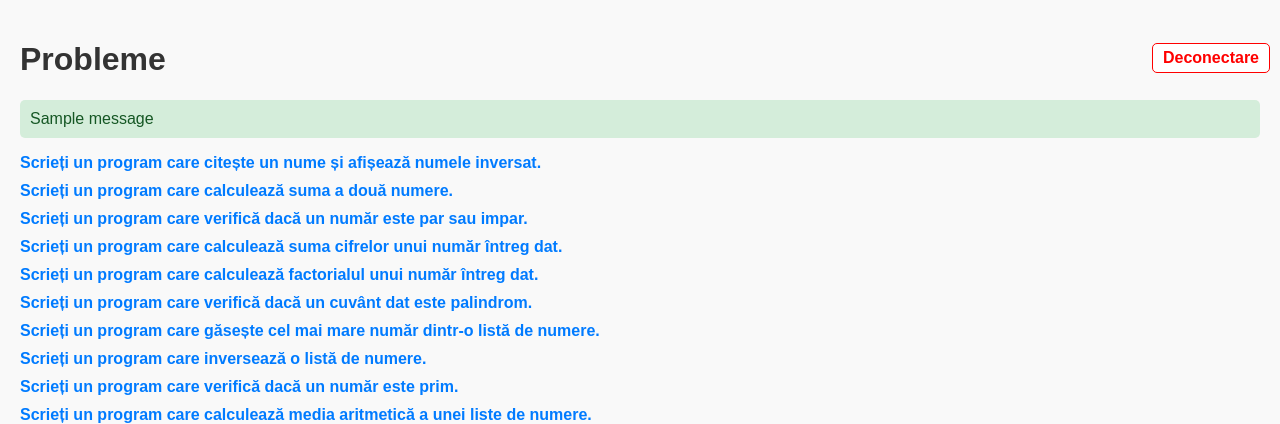
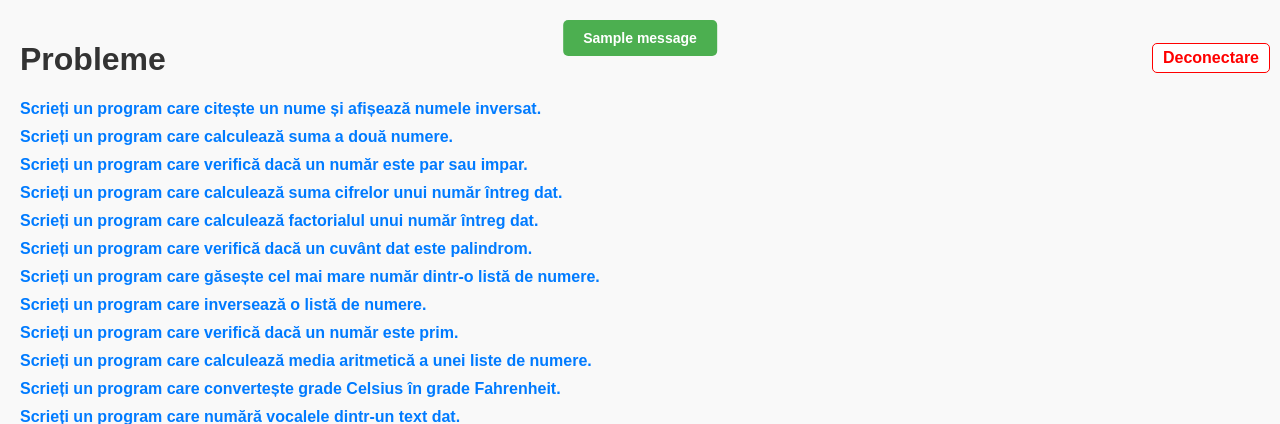
Before and after one commit to Platforma-info/platforma-info, a Flask app: page / in a window 1280 px wide. Shown: the top 424 px of the page. Run offline with Flask 3, Linux system fonts and the light colour scheme; a user stored in the database is signed in; tables that the repository leaves empty hold one stand-in row (values such as "Sample post"); one stand-in notice (Sample message) is shown.

Commit message:
Add error handling for non-existent problems and enhance flash message display based on evaluation results

```diff
--- a/app.py
+++ b/app.py
@@ -94,6 +94,10 @@ def logout():
 @app.route('/problem/<int:problem_id>', methods=['GET', 'POST'])
 def problem(problem_id):
     problem = Problem.query.get(problem_id)
+    if not problem:
+        flash('Problema nu există!', 'error')
+        return redirect(url_for('index'))
+
     result = ""
     if request.method == 'POST':
         source_code = request.form['source_code']
@@ -104,10 +108,16 @@ def problem(problem_id):
 
         result = evaluate_code(source_code, problem.output_data)  # Execută evaluarea
 
+        # Adaugă trimiterea în baza de date
         new_submission = Submission(problem_id=problem.id, source_code=source_code, result=result)
         db.session.add(new_submission)
         db.session.commit()
-        flash(result, 'info')  # Afișează rezultatul ca mesaj flash
+
+        # Afișează mesajul flash în funcție de rezultat
+        if "Corect" in result:
+            flash(result, 'success')  # Verde pentru succes
+        else:
+            flash(result, 'error')  # Roșu pentru eroare
 
     return render_template('problem.html', problem=problem, result=result)
 
@@ -129,7 +139,6 @@ def evaluate_code(user_code, expected_output):
         # Verificăm dacă rezultatul coincide cu rezultatul așteptat
         if result.stdout.strip() == expected_output.strip():
             return "Corect! Răspunsul este exact."
-
         else:
             return f"Greșit! Ai obținut '{result.stdout.strip()}', dar se aștepta '{expected_output}'."
 
@@ -142,6 +151,7 @@ def evaluate_code(user_code, expected_output):
         if os.path.exists(file_name):
             os.remove(file_name)
 
+
 if __name__ == '__main__':
     port = int(os.environ.get("PORT", 8000))
     with app.app_context():
--- a/static/style.css
+++ b/static/style.css
@@ -75,26 +75,7 @@ button {
 button:hover {
     background-color: #0056b3;
 }
-.flashes {
-    list-style-type: none;
-    padding: 0;
-}
 
-.flashes li {
-    margin: 10px 0;
-    padding: 10px;
-    border-radius: 5px;
-}
-
-.flashes .success {
-    background-color: #d4edda;
-    color: #155724;
-}
-
-.flashes .danger {
-    background-color: #f8d7da;
-    color: #721c24;
-}
 .logout-btn {
     position: absolute; /* Fixarea poziției */
     top: 43px;          /* Distanța de sus */
--- a/templates/index.html
+++ b/templates/index.html
@@ -11,11 +11,11 @@
     <h1>Probleme</h1>
     {% with messages = get_flashed_messages(with_categories=true) %}
         {% if messages %}
-            <ul class="flashes">
+            <div class="flash-messages">
                 {% for category, message in messages %}
-                    <li class="{{ category }}">{{ message }}</li>
+                    <div class="flash-message {{ category }}">{{ message }}</div>
                 {% endfor %}
-            </ul>
+            </div>
         {% endif %}
     {% endwith %}
 
```
Also changed, not shown: instance/users.db.
